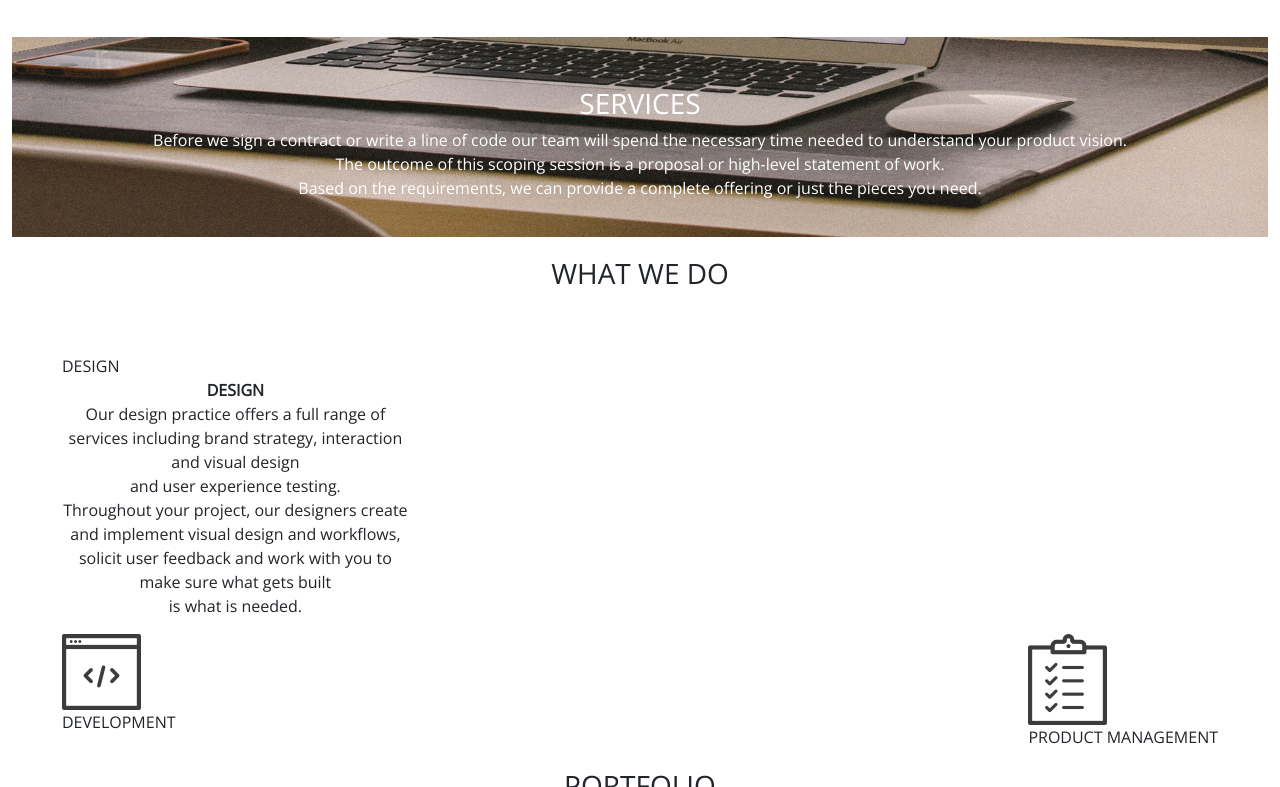
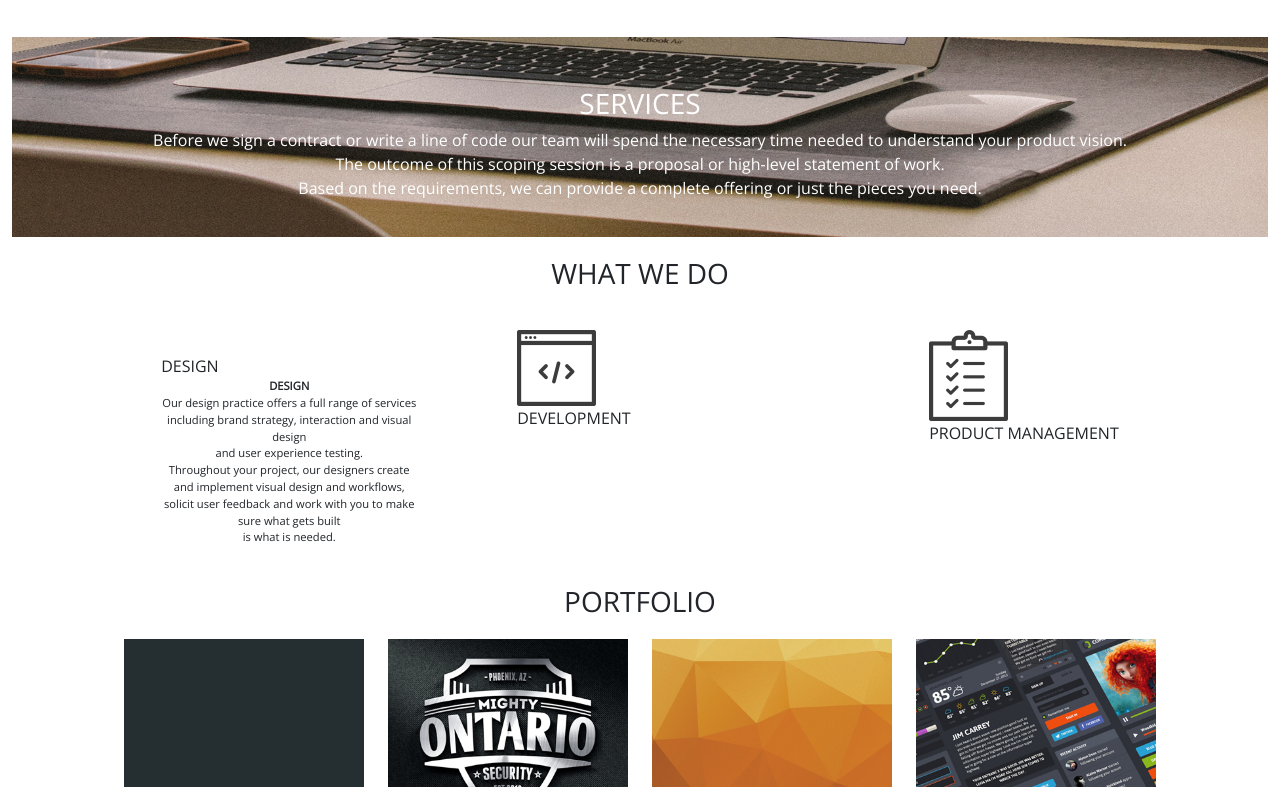
Before and after one commit to Morces/delani-studio, a plain HTML site: page index.html in a window 1280 px wide. Both pictures are taken after a click on the element "DESIGN". Shown: the part 1037-1824 px from the top of the page. Drawn offline with nearby package versions, Linux system fonts and the light colour scheme.

Commit message:
fix:style-optimized hidden description text spacing

```diff
--- a/index.html
+++ b/index.html
@@ -100,7 +100,8 @@
         </div>
       </div>
     </div>
-    <h3 class="pot">PORTFOLIO</h3>
+    <div class="portfolio">
+      <h3 class="pot">PORTFOLIO</h3>
     <div class="row">
       <div class="colunm"><img src="assets/work4.jpg" alt="" style="width:100%"></div>
       <div class="colunm"><img src="assets/work3.jpg" alt="" style="width:100%"></div>
@@ -112,6 +113,7 @@
       <div class="colunm"><img src="assets/work6.jpg" alt="" style="width:100%"></div>
       <div class="colunm"><img src="assets/work7.jpg" alt="" style="width:100%"></div>
       <div class="colunm"><img src="assets/work8.jpg" alt="" style="width:100%"></div>
+    </div>
     </div>
     <div class="contact">
       <div class="find">
--- a/style.css
+++ b/style.css
@@ -63,19 +63,22 @@ margin-top: 20px;
 .do {
 display: flex;
 flex-wrap: wrap;
-justify-content: space-between;
+justify-content: space-around;
 margin-top: 40px;
-margin-left: 50px;
-margin-right: 50px;
 }
 .description, .dev-des, .pro-des {
 text-align: center;
 cursor: pointer;
-width: 30%;
+position: absolute;
+font-size: 0.7em;
+width: 20%;
 display: none;
 }
 .dicon {
 cursor: pointer;
+}
+.portfolio {
+margin-top: 140px;
 }
 .pot {
 text-align: center;
```
